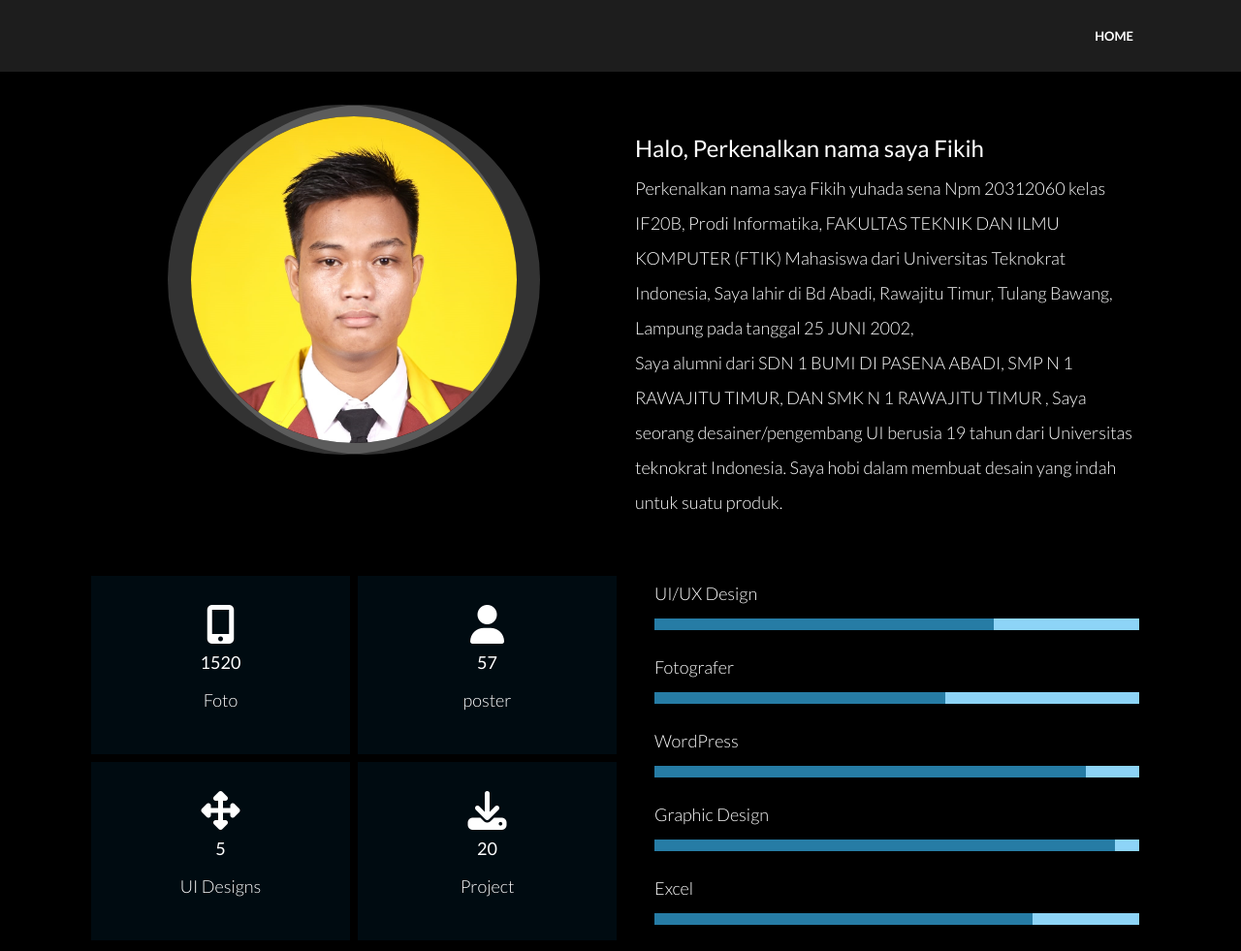
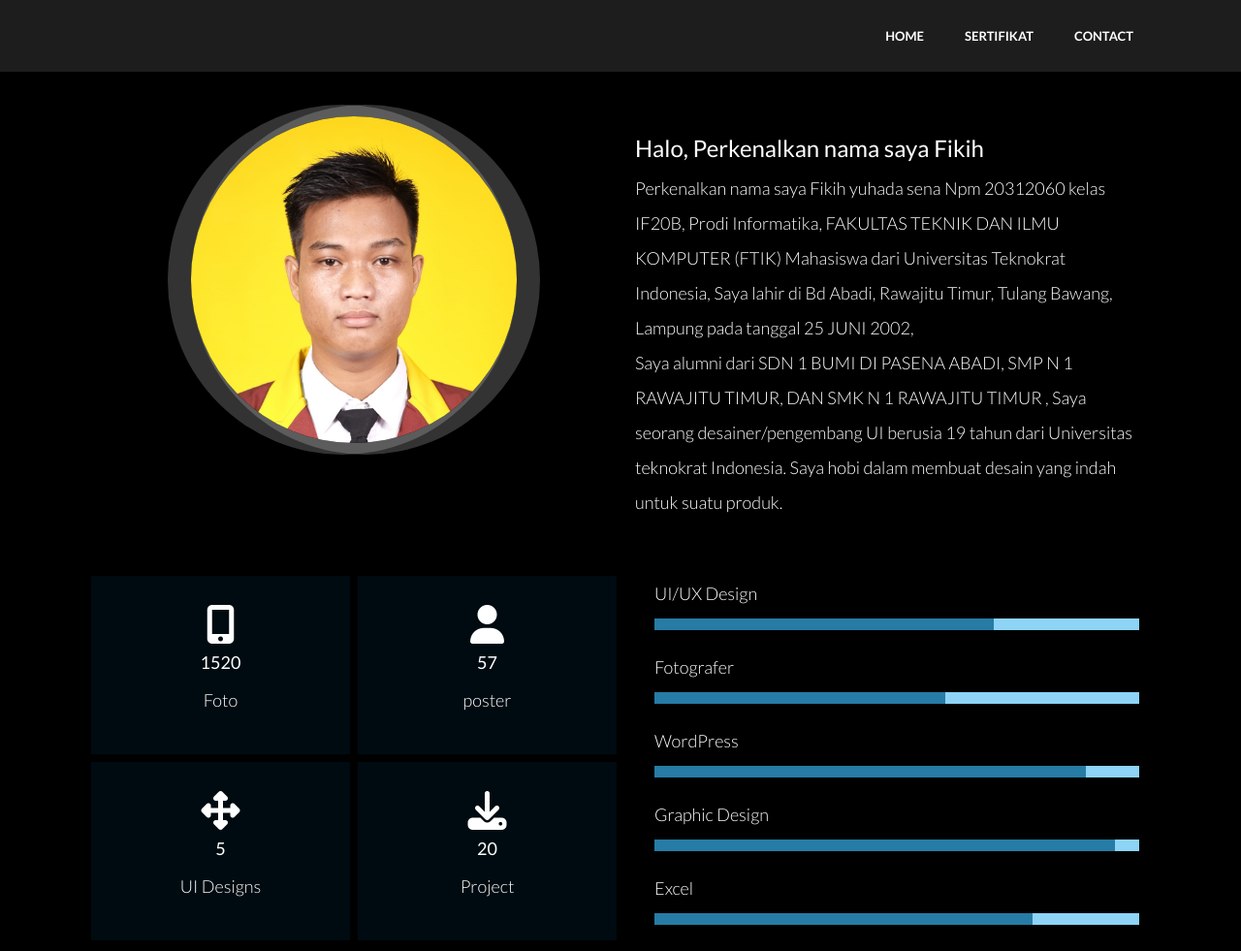
Before and after one commit to FikihYuhadaSena20312060/Fikihyuhadasena20312060.github.io, a plain HTML site: page index1.html in a window 1280 px wide. Shown: the top 981 px of the page at 97% size. Drawn offline with nearby package versions, Linux system fonts and the light colour scheme.

Commit message:
Update index1.html

```diff
--- a/index1.html
+++ b/index1.html
@@ -58,6 +58,8 @@
             <div class="collapse navbar-collapse" id="bs-example-navbar-collapse-1">
               <ul class="nav navbar-nav navbar-right">
                 <li><a href="index.html" class="scroll">Home</a></li>
+		<li><a href = "blog.html">Sertifikat</a></li>
+                <li><a href = "contact.html">Contact</a></li>
               </ul>
             </div><!-- /.navbar-collapse -->
         </div><!-- /.container-fluid -->
```
